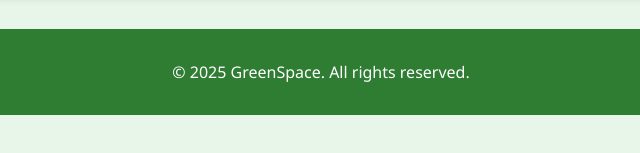
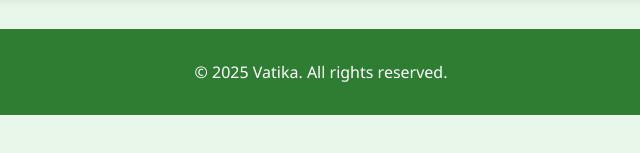
Before and after one commit to Narahari21/vatika-site-, a plain HTML site: page cart.html in a window 1280 px wide. Shown: the part 335-488 px from the top of the page, 319-959 px from the left. Drawn offline with Linux system fonts and the light colour scheme.

Commit message:
Update cart.html

```diff
--- a/cart.html
+++ b/cart.html
@@ -3,7 +3,7 @@
 <head>
   <meta charset="UTF-8" />
   <meta name="viewport" content="width=device-width, initial-scale=1.0"/>
-  <title>GreenSpace - Cart</title>
+  <title>VATIKA - Cart</title>
   <style>
     body {
       margin: 0;
@@ -104,7 +104,7 @@
   </div>
 
   <footer>
-    <p>&copy; 2025 GreenSpace. All rights reserved.</p>
+    <p>&copy; 2025 Vatika. All rights reserved.</p>
   </footer>
 
   <script>
```
